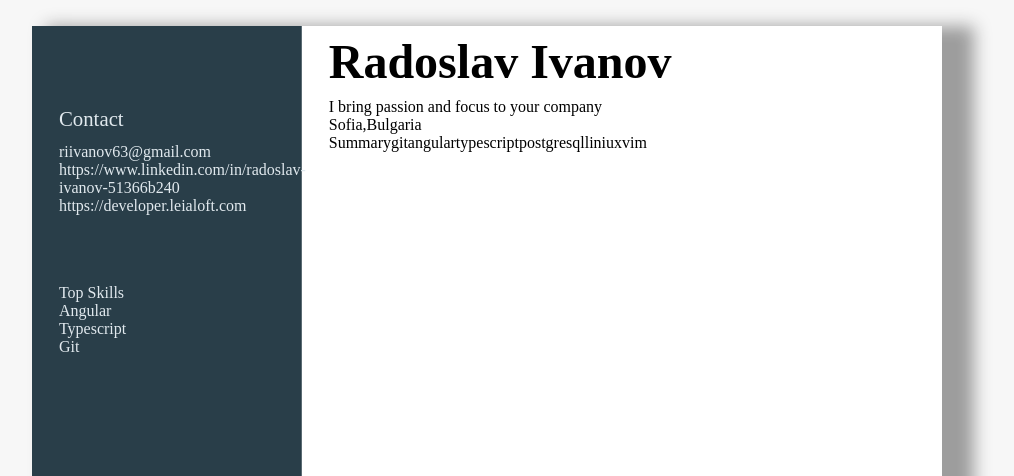
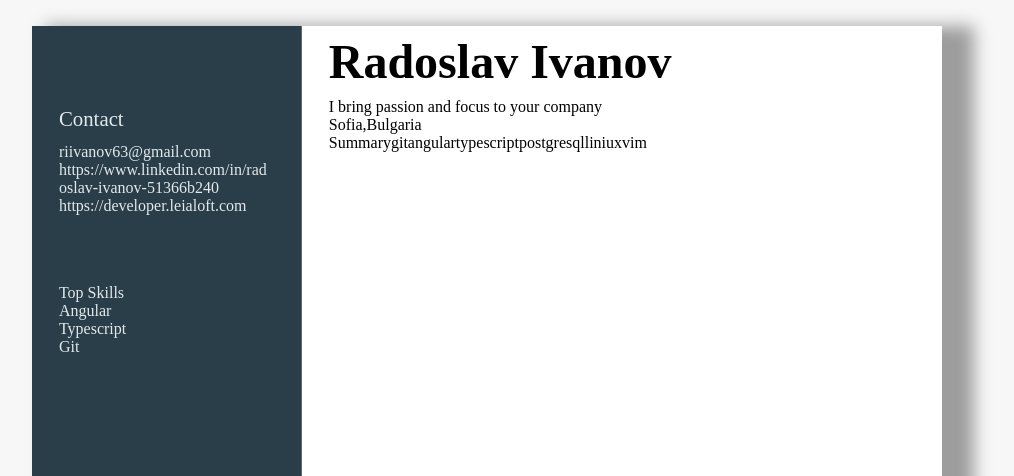
Before and after one commit to riivanov/riivanov.github.io, an Angular app: page / in a window 1280 px wide. Shown: the top 476 px of the page, without its empty margins (146-1160 px from the left). Built offline with nearby package versions, Linux system fonts and the light colour scheme; a web font is replaced by a local one.

Commit message:
testing subtree push

```diff
--- a/src/styles.scss
+++ b/src/styles.scss
@@ -14,8 +14,8 @@ html {
 
     * {
         // https://stackoverflow.com/questions/13430897/how-to-override-font-boosting-in-mobile-chrome
-        // max-height:1000000rem;
-        // word-break: break-word;
+        max-height:1000000rem;
+        word-break: break-word;
     }
 }
 
```
